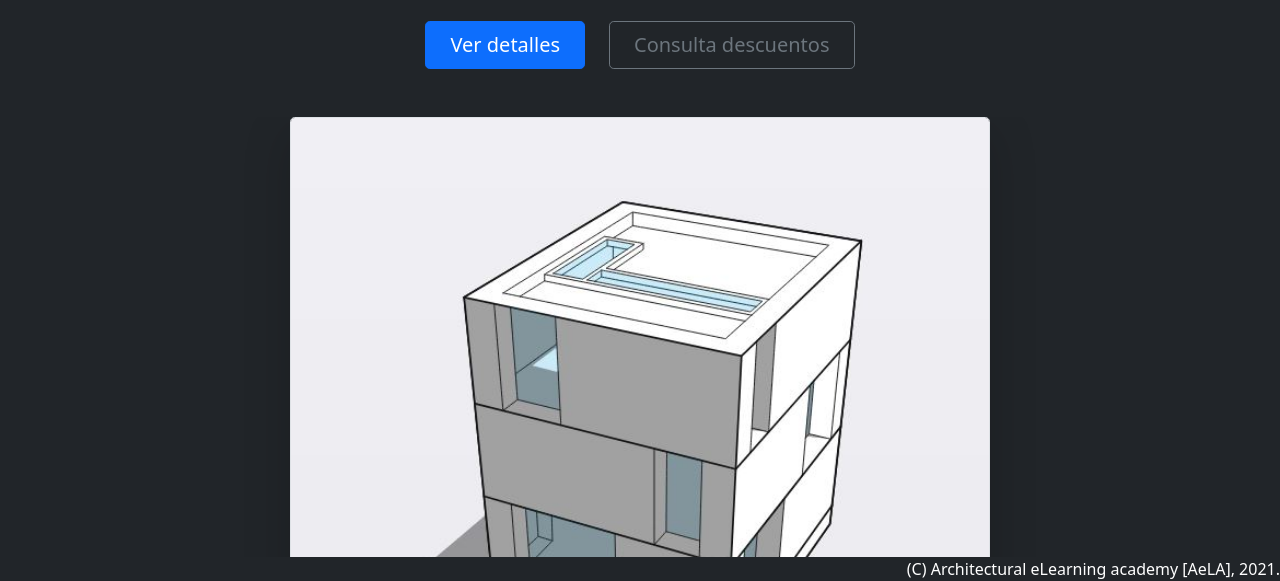
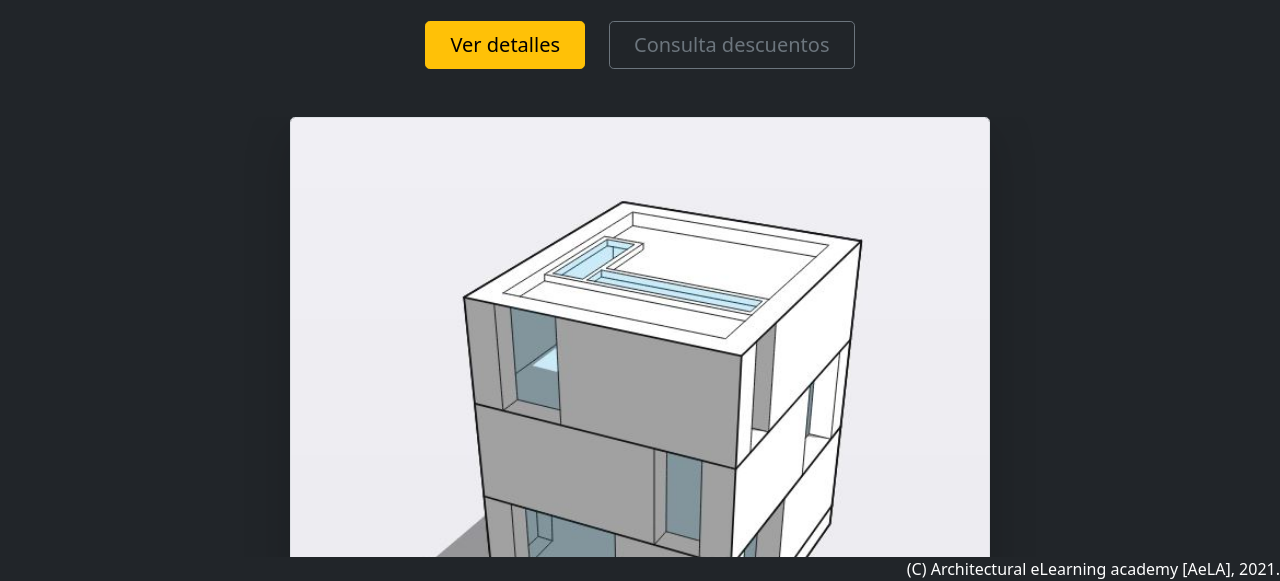
Before and after one commit to luisram87/AeLA, a plain HTML site: page index.html in a window 1280 px wide. Shown: the part 242-823 px from the top of the page. Drawn offline with nearby package versions, Linux system fonts and the light colour scheme.

Commit message:
30112021b

```diff
--- a/home.html
+++ b/index.html
@@ -53,7 +53,7 @@
         <div class="col-lg-6 mx-auto">
             <p class="lead mb-4">Un bootcamp de diseño, donde podrás aprender <span id="typed"></span></p>
             <div class="d-grid gap-2 d-sm-flex justify-content-sm-center mb-5">
-                <button type="button" class="btn btn-primary btn-lg px-4 me-sm-3">Ver detalles</button>
+                <button type="button" class="btn btn-warning btn-lg px-4 me-sm-3">Ver detalles</button>
                 <button type="button" class="btn btn-outline-secondary btn-lg px-4">Consulta descuentos</button>
             </div>
         </div>
```
